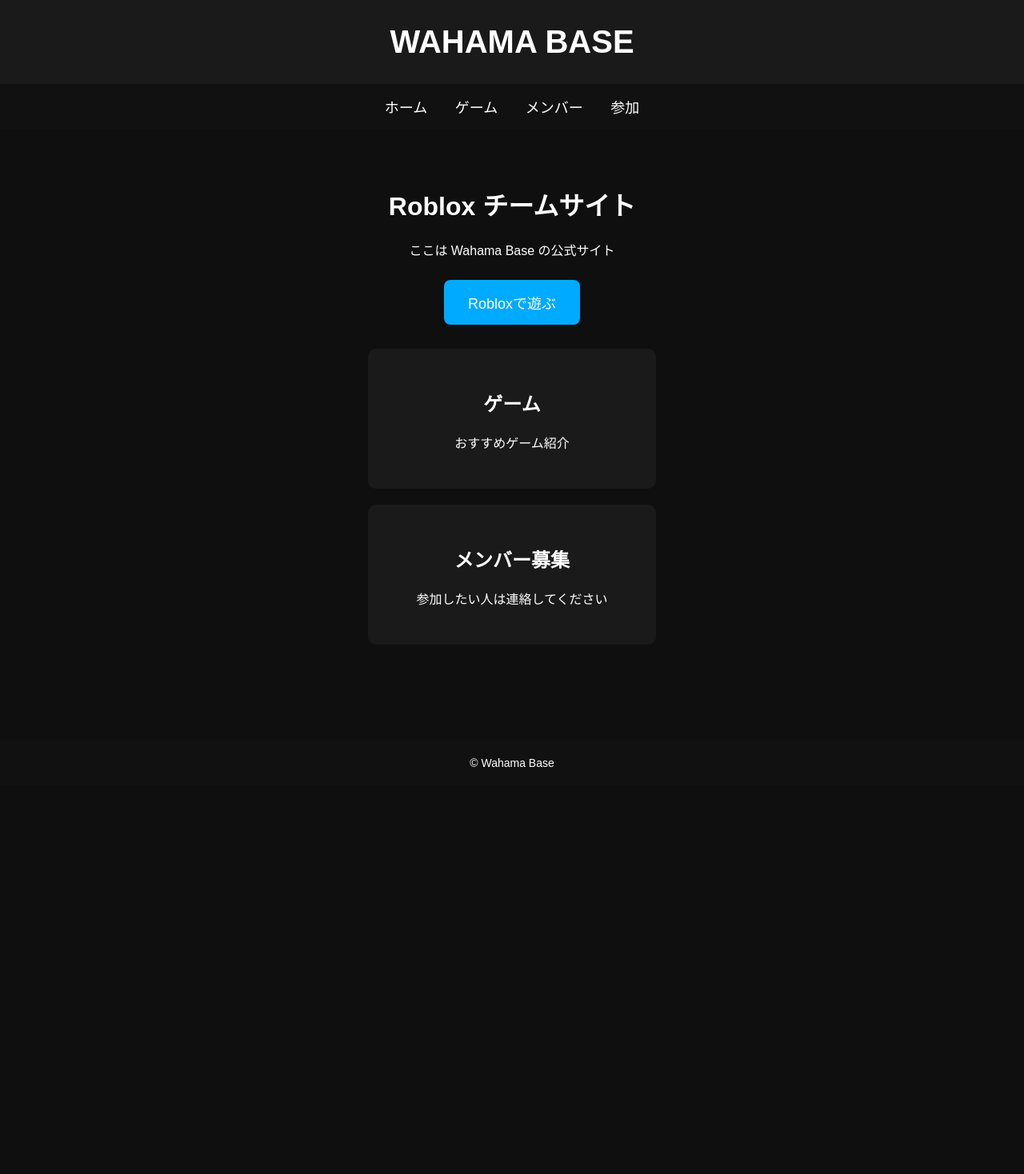
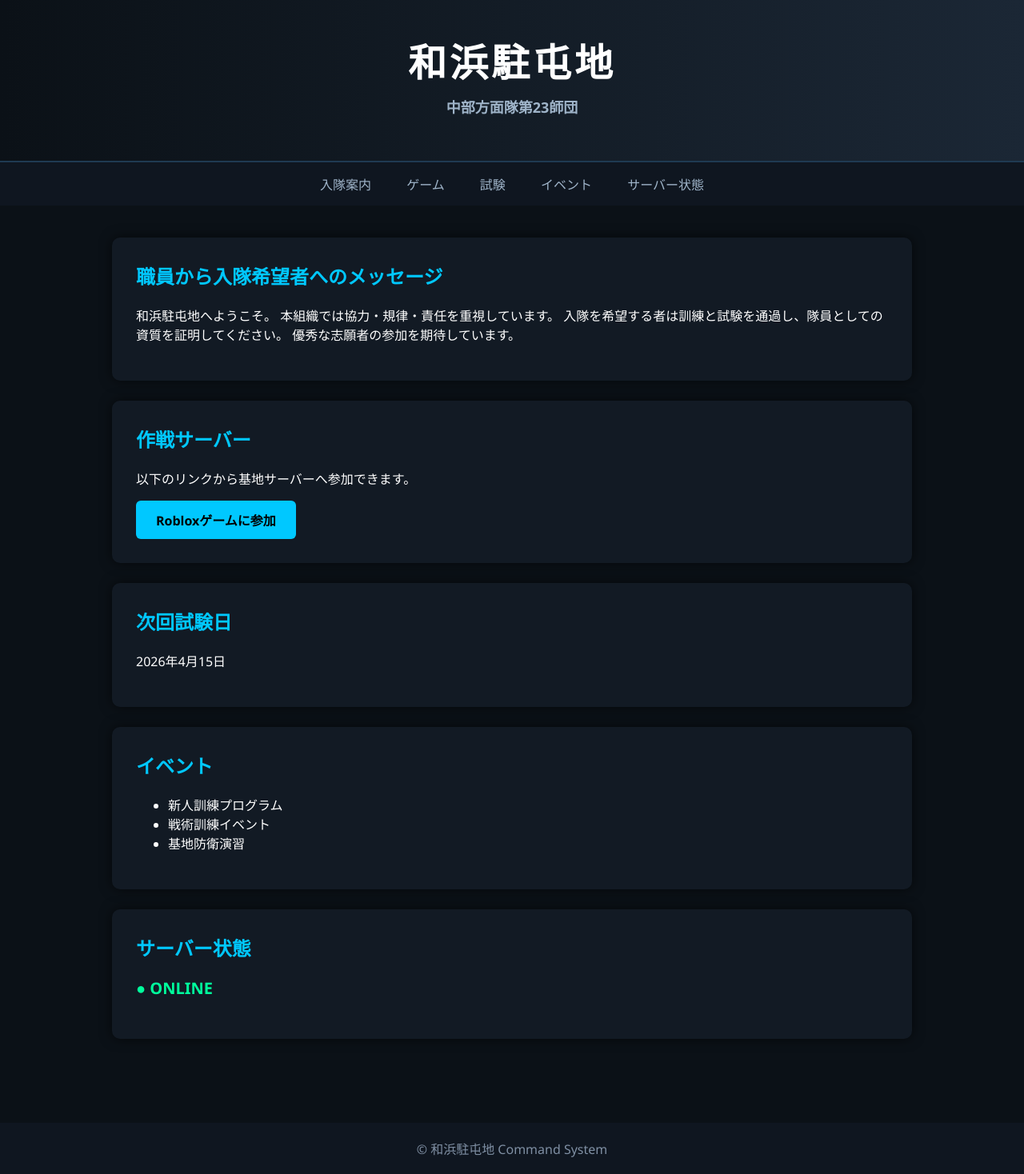
Before and after one commit to hati0130kk-prog/wahama-tyutonnti-site, a plain HTML site: page index.html in a window 1280 px wide. Shown: the whole page at 80% size. Before the commit the page ends 982 px from the top, so only its background shows below. Drawn offline with Linux system fonts and the light colour scheme.

Commit message:
Update index.html

```diff
--- a/index.html
+++ b/index.html
@@ -2,73 +2,105 @@
 <html lang="ja">
 <head>
 <meta charset="UTF-8">
-<title>Wahama Base</title>
+<title>和浜駐屯地</title>
 
 <style>
 
 body{
 margin:0;
-font-family:Arial;
-background:#0f0f0f;
+font-family:Segoe UI,Arial;
+background:#0b1117;
 color:white;
-text-align:center;
 }
 
 header{
-background:#1a1a1a;
-padding:30px;
-font-size:40px;
-font-weight:bold;
+text-align:center;
+padding:40px;
+background:linear-gradient(90deg,#0b1117,#1b2735);
+border-bottom:2px solid #1f3a52;
+}
+
+header h1{
+font-size:48px;
+margin:0;
+letter-spacing:4px;
+}
+
+header h2{
+font-size:18px;
+color:#9fb4c9;
+margin-top:10px;
 }
 
 nav{
-background:#111;
+text-align:center;
 padding:15px;
+background:#0f1620;
 }
 
 nav a{
-color:white;
-margin:15px;
+color:#9fb4c9;
+margin:20px;
 text-decoration:none;
-font-size:18px;
+font-size:16px;
 }
 
 nav a:hover{
-color:#00aaff;
+color:#00c8ff;
 }
 
 .container{
-padding:50px;
+max-width:1000px;
+margin:auto;
+padding:40px;
+}
+
+.card{
+background:#121a24;
+padding:30px;
+border-radius:10px;
+margin-bottom:25px;
+box-shadow:0 0 15px rgba(0,0,0,0.6);
+}
+
+.card h2{
+margin-top:0;
+color:#00c8ff;
 }
 
 .button{
 display:inline-block;
-padding:15px 30px;
-margin:10px;
-background:#00aaff;
-color:white;
+background:#00c8ff;
+color:black;
+padding:12px 25px;
+border-radius:6px;
+font-weight:bold;
 text-decoration:none;
-border-radius:8px;
-font-size:18px;
 }
 
 .button:hover{
-background:#0088cc;
+background:#00a6d1;
 }
 
-.card{
-background:#1a1a1a;
-padding:30px;
-margin:20px auto;
-width:300px;
-border-radius:10px;
+.status{
+font-size:20px;
+font-weight:bold;
+}
+
+.online{
+color:#00ff9d;
+}
+
+.offline{
+color:#ff4a4a;
 }
 
 footer{
-background:#111;
+text-align:center;
 padding:20px;
-margin-top:50px;
-font-size:14px;
+background:#0f1620;
+margin-top:40px;
+color:#7f8fa3;
 }
 
 </style>
@@ -77,38 +109,104 @@
 <body>
 
 <header>
-WAHAMA BASE
+<h1>和浜駐屯地</h1>
+<h2>中部方面隊第23師団</h2>
 </header>
 
 <nav>
-<a href="#">ホーム</a>
-<a href="#">ゲーム</a>
-<a href="#">メンバー</a>
-<a href="#">参加</a>
+<a href="#message">入隊案内</a>
+<a href="#game">ゲーム</a>
+<a href="#exam">試験</a>
+<a href="#events">イベント</a>
+<a href="#server">サーバー状態</a>
 </nav>
 
 <div class="container">
 
-<h1>Roblox チームサイト</h1>
-<p>ここは Wahama Base の公式サイト</p>
+<div class="card" id="message">
 
-<a class="button" href="https://www.roblox.com/">Robloxで遊ぶ</a>
+<h2>職員から入隊希望者へのメッセージ</h2>
 
-<div class="card">
-<h2>ゲーム</h2>
-<p>おすすめゲーム紹介</p>
+<p>
+和浜駐屯地へようこそ。
+本組織では協力・規律・責任を重視しています。
+入隊を希望する者は訓練と試験を通過し、隊員としての資質を証明してください。
+優秀な志願者の参加を期待しています。
+</p>
+
 </div>
 
-<div class="card">
-<h2>メンバー募集</h2>
-<p>参加したい人は連絡してください</p>
+<div class="card" id="game">
+
+<h2>作戦サーバー</h2>
+
+<p>以下のリンクから基地サーバーへ参加できます。</p>
+
+<a class="button" href="https://www.roblox.com/ja/games/73205683924540/4-10" target="_blank">
+Robloxゲームに参加
+</a>
+
+</div>
+
+<div class="card" id="exam">
+
+<h2>次回試験日</h2>
+
+<p id="examDate">2026年4月15日</p>
+
+</div>
+
+<div class="card" id="events">
+
+<h2>イベント</h2>
+
+<ul>
+<li>新人訓練プログラム</li>
+<li>戦術訓練イベント</li>
+<li>基地防衛演習</li>
+</ul>
+
+</div>
+
+<div class="card" id="server">
+
+<h2>サーバー状態</h2>
+
+<p id="serverStatus" class="status">確認中...</p>
+
 </div>
 
 </div>
 
 <footer>
-© Wahama Base
+© 和浜駐屯地 Command System
 </footer>
+
+<script>
+
+function updateServerStatus(){
+
+let status=document.getElementById("serverStatus");
+
+let online=Math.random()>0.3;
+
+if(online){
+
+status.innerHTML="● ONLINE";
+status.className="status online";
+
+}else{
+
+status.innerHTML="● OFFLINE";
+status.className="status offline";
+
+}
+
+}
+
+updateServerStatus();
+
+</script>
 
 </body>
 </html>
```
